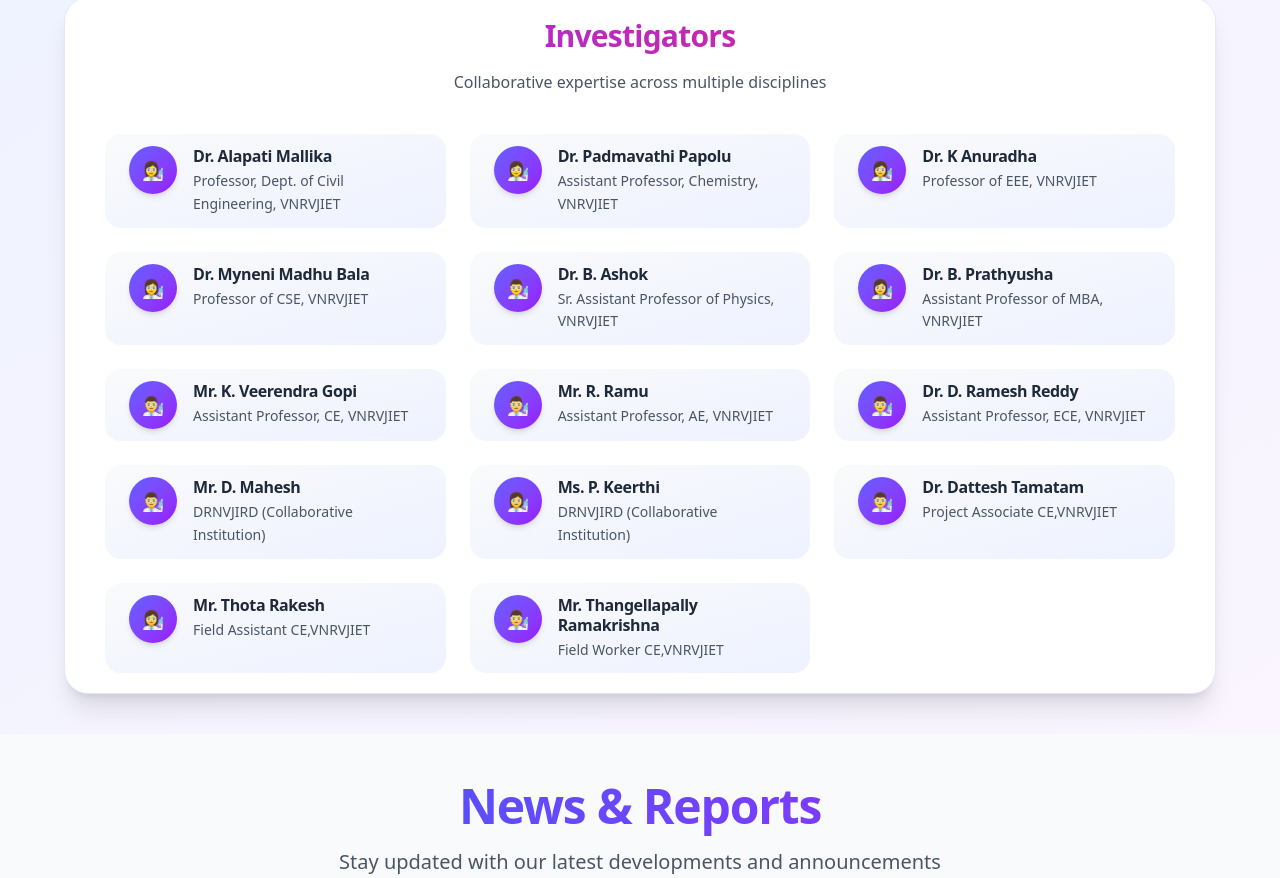
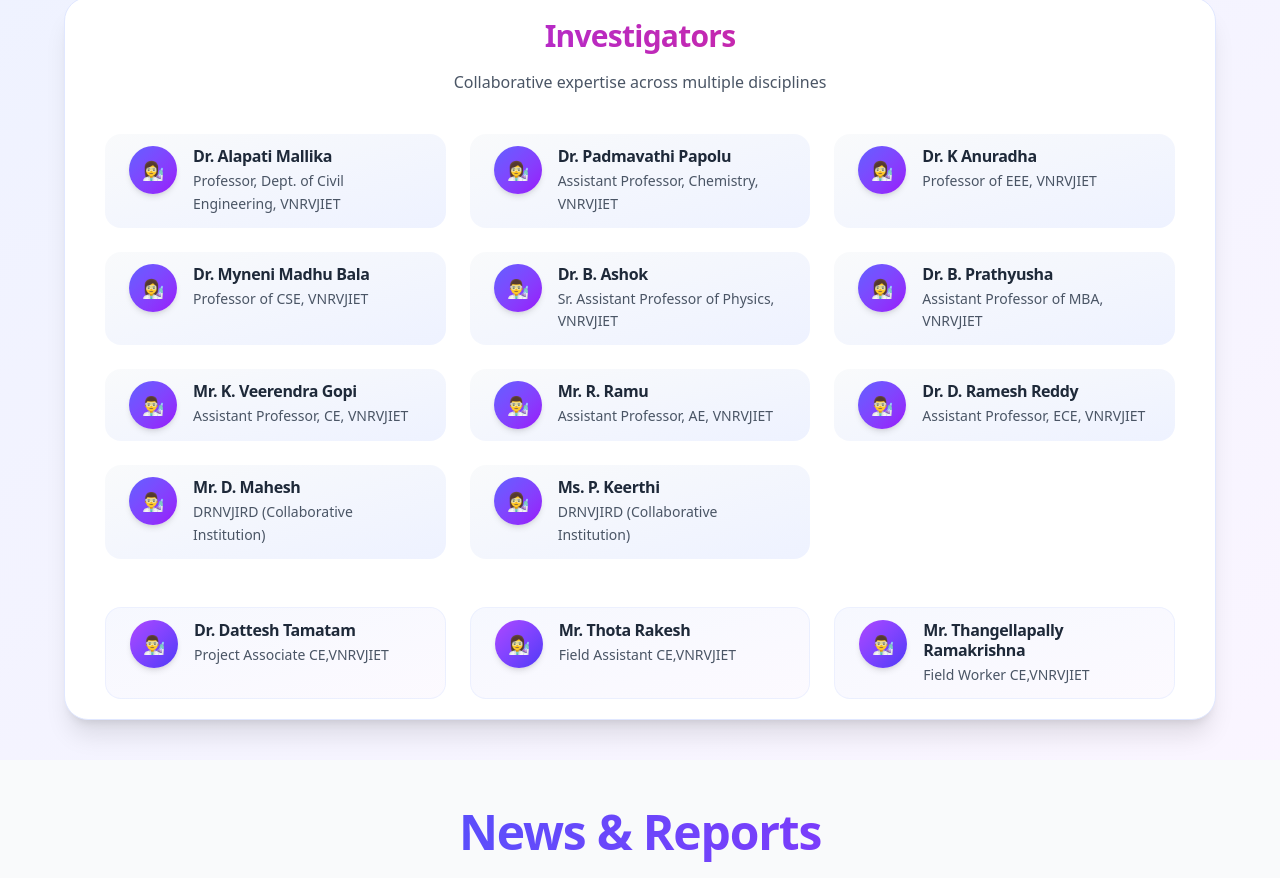
Before and after one commit to Purushotham-Prajapati/STIHUB, a React (Vite) app: page / in a window 1280 px wide. Shown: the part 2433-3311 px from the top of the page. Built offline with nearby package versions, Linux system fonts and the light colour scheme.

Commit message:
made changes in Team.jsx for setting staff in a single line.

```diff
--- a/src/components/sections/Team.jsx
+++ b/src/components/sections/Team.jsx
@@ -21,8 +21,10 @@ const Team = () => (
                     <p className="text-gray-600">Collaborative expertise across multiple disciplines</p>
                 </div>
 
+                <div className="space-y-12">
+                    {/* First Group: Faculty Investigators */}
                     <div className="grid grid-cols-1 md:grid-cols-2 xl:grid-cols-3 gap-6">
-                    {teamMembers.coInvestigators.map((member, index) => (
+                        {teamMembers.coInvestigators.slice(0, 11).map((member, index) => (
                             <div key={index} className="bg-gradient-to-br from-gray-50 to-indigo-50 px-6 py-3 rounded-2xl hover:shadow-lg transition-all duration-300 transform hover:-translate-y-1">
                                 <div className="flex items-start space-x-4">
                                     <div className="bg-gradient-to-br from-indigo-500 to-purple-600 text-white text-lg w-12 h-12 rounded-full flex items-center justify-center flex-shrink-0 shadow-md">
@@ -36,6 +38,24 @@ const Team = () => (
                             </div>
                         ))}
                     </div>
+
+                    {/* Second Group: Project Staff (Requested in single line) */}
+                    <div className="grid grid-cols-1 md:grid-cols-2 lg:grid-cols-3 gap-6">
+                        {teamMembers.coInvestigators.slice(11).map((member, index) => (
+                            <div key={index} className="bg-gradient-to-br from-indigo-50/50 to-purple-50/50 border border-indigo-100/50 px-6 py-3 rounded-2xl hover:shadow-lg transition-all duration-300 transform hover:-translate-y-1">
+                                <div className="flex items-start space-x-4">
+                                    <div className="bg-gradient-to-br from-purple-500 to-indigo-600 text-white text-lg w-12 h-12 rounded-full flex items-center justify-center flex-shrink-0 shadow-md">
+                                        {member.avatar}
+                                    </div>
+                                    <div className="flex-1">
+                                        <h4 className="font-semibold text-gray-800 mb-1 leading-tight">{member.name}</h4>
+                                        <p className="text-sm text-gray-600 leading-relaxed">{member.role}</p>
+                                    </div>
+                                </div>
+                            </div>
+                        ))}
+                    </div>
+                </div>
             </AnimatedCard>
         </div>
     </Section>
```
Lines whose indentation alone changed are shown as unchanged.
